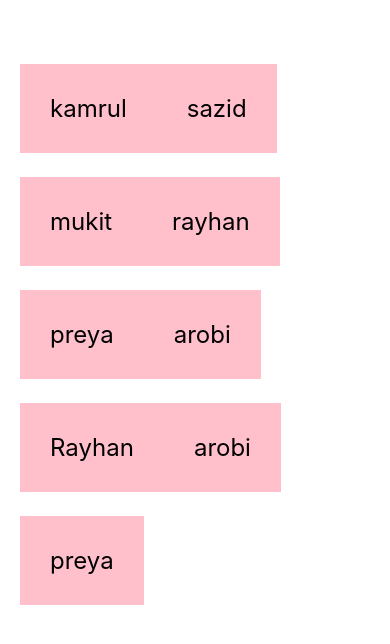
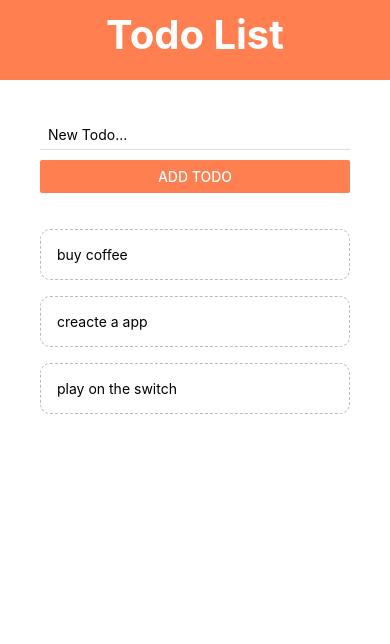
Before and after one commit to Kamrul-28/ReactNativeTodoApp, a React Native app: screen / in a window 390 px wide. Shown: the top 644 px of the page. Built offline with nearby package versions, Linux system fonts and the light colour scheme.

Commit message:
Todo App Completed

```diff
--- a/App.js
+++ b/App.js
@@ -1,51 +1,49 @@
 import React, { useState } from 'react';
-import { StyleSheet, Text, View,ScrollView,FlatList, SafeAreaView ,TouchableOpacity} from 'react-native';
+import { StyleSheet, Text, View,FlatList, SafeAreaView } from 'react-native';
+import Header from './components/Header'
+import TodoItem from './components/TodoItem'
+import AddTodo from './components/AddTodo'
 
 export default function App() {
 
-  const [person, setPerson] = useState([
-    { name:'kamrul',id:'1' },
-    { name:'sazid' ,id:'2'  },
-    { name:'mukit' ,id:'3'  },
-    { name:'rayhan',id:'4'  },
-    { name:'preya' ,id:'5' },
-    { name:'arobi' ,id:'6' },
-    { name:'Rayhan',id:'7' },
-    { name:'arobi' ,id:'8' },
-    { name:'preya' ,id:'9' },
-  ]);
+  const[todos,setTodos]=useState([
+    {text:'buy coffee',key:'1'},
+    {text:'creacte a app',key:'2'},
+    {text:'play on the switch',key:'3'}
+  ])
 
+  const pressHandle=(key)=>{
+      setTodos((prevTodos)=>{
+          return prevTodos.filter(todo=>todo.key !=key);
+      })
+  }
 
-  const pressHandeler=(id)=>{
-        console.log(id)
-        setPerson((prevPerson)=>{
-              return prevPerson.filter( person=> person.id!=id );
-        })
+  const submitHandle=(text)=>{
+
+    console.log(text);
+    setTodos((prevTodos)=>{
+      return [
+        { text:text , key:Math.random().toString() },
+         ...prevTodos
+      ]
+    })
+
   }
+
   return (
     <SafeAreaView style={styles.container}>
-
-        <FlatList
-            numColumns={2}
-            keyExtractor={(item)=>item.id}
-            data={person}
-            renderItem={({item})=>(
-              <TouchableOpacity onPress={()=>pressHandeler(item.id)}>
-                  <Text style={styles.item}>{item.name}</Text>
-              </TouchableOpacity>
-            )}
-
-        />
-
-        {/* <ScrollView>
-            {person.map((item)=>{
-                  return (
-                    <View key={item.key}>
-                        <Text style={styles.item}>{item.name}</Text>
-                    </View>
-                  )
-              })}
-        </ScrollView> */}
+      <Header />
+        <View style={styles.content}>
+            <AddTodo submitHandle={submitHandle}/>
+            <View style={styles.list}>
+                  <FlatList
+                      data={todos}
+                      renderItem={({item})=>(
+                         <TodoItem item={item} pressHandle={pressHandle} />
+                      )}
+                  />
+            </View>
+        </View>
     </SafeAreaView>
   );
 }
@@ -53,13 +51,13 @@ export default function App() {
 const styles = StyleSheet.create({
   container: {
     flex:1,
-    marginTop:40,
-    marginHorizontal:20
+    backgroundColor:'#fff'
   },
-  item:{
-      marginTop:24,
-      padding:30,
-      fontSize:24,
-      backgroundColor:'pink',
+  content:{
+      padding:40
   },
+  list:{
+      marginTop:20
+  }
+
 });
--- /dev/null
+++ b/components/AddTodo.js
@@ -0,0 +1,32 @@
+import React, { useState } from 'react';
+import { StyleSheet, Button, SafeAreaView, TextInput } from 'react-native';
+
+export default function AddTodo( {submitHandle} ) {
+
+    const[text,setText]=useState('')
+
+    const handleSubmit=(val)=>{
+        setText(val)
+    }
+
+    return (
+      <SafeAreaView>
+            <TextInput
+                style={styles.input}
+                placeholder="New Todo..."
+                onChangeText={(val)=>handleSubmit(val)}
+            />
+            <Button title='Add Todo' onPress={()=>submitHandle(text)} color="coral" />
+      </SafeAreaView>
+    );
+  }
+
+  const styles = StyleSheet.create({
+    input: {
+      marginBottom:10,
+      paddingHorizontal:8,
+      paddingVertical:6,
+      borderBottomWidth:1,
+      borderBottomColor:'#ddd'
+    }
+  });
--- /dev/null
+++ b/components/Header.js
@@ -0,0 +1,25 @@
+import React from 'react';
+import { StyleSheet, Text, View,SafeAreaView} from 'react-native';
+
+export default function Header() {
+
+  return (
+    <SafeAreaView style={styles.header}>
+      <Text  style={styles.title}>Todo List</Text>
+    </SafeAreaView>
+  );
+}
+
+const styles = StyleSheet.create({
+  header: {
+    height:80,
+    paddingTop:10,
+    backgroundColor:'coral'
+  },
+  title:{
+      textAlign:"center",
+      color:'#fff',
+      fontSize:40,
+      fontWeight:'bold'
+  }
+});
--- /dev/null
+++ b/components/TodoItem.js
@@ -0,0 +1,23 @@
+import React from 'react';
+import { StyleSheet, Text, View ,TouchableOpacity} from 'react-native';
+
+
+export default function TodoItem({item,pressHandle}) {
+
+    return (
+      <TouchableOpacity onPress={()=>pressHandle(item.key)}>
+         <Text  style={styles.item}>{item.text}</Text>
+      </TouchableOpacity>
+    );
+  }
+
+  const styles = StyleSheet.create({
+    item: {
+      padding:16,
+      marginTop:16,
+      borderColor:'#bbb',
+      borderWidth:1,
+      borderStyle:'dashed',
+      borderRadius:10
+    }
+  });
```
